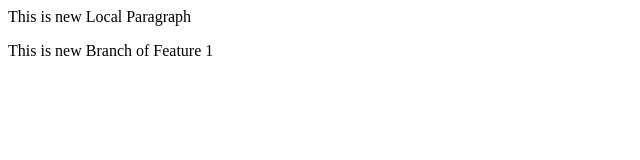
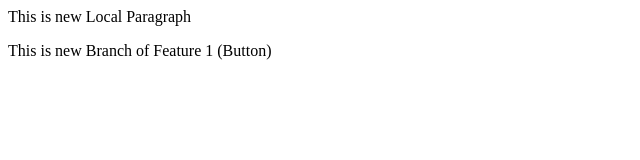
Before and after one commit to Mitindra01/DemoGit02, a plain HTML site: page index.html in a window 1280 px wide. Shown: the full height of the page, 0-640 px from the left. Drawn offline with Linux system fonts and the light colour scheme.

```diff
--- a/index.html
+++ b/index.html
@@ -1,2 +1,2 @@
 <p>This is new Local Paragraph</p>
-<p>This is new Branch of Feature 1</p>
+<p>This is new Branch of Feature 1 (Button)</p>
```
